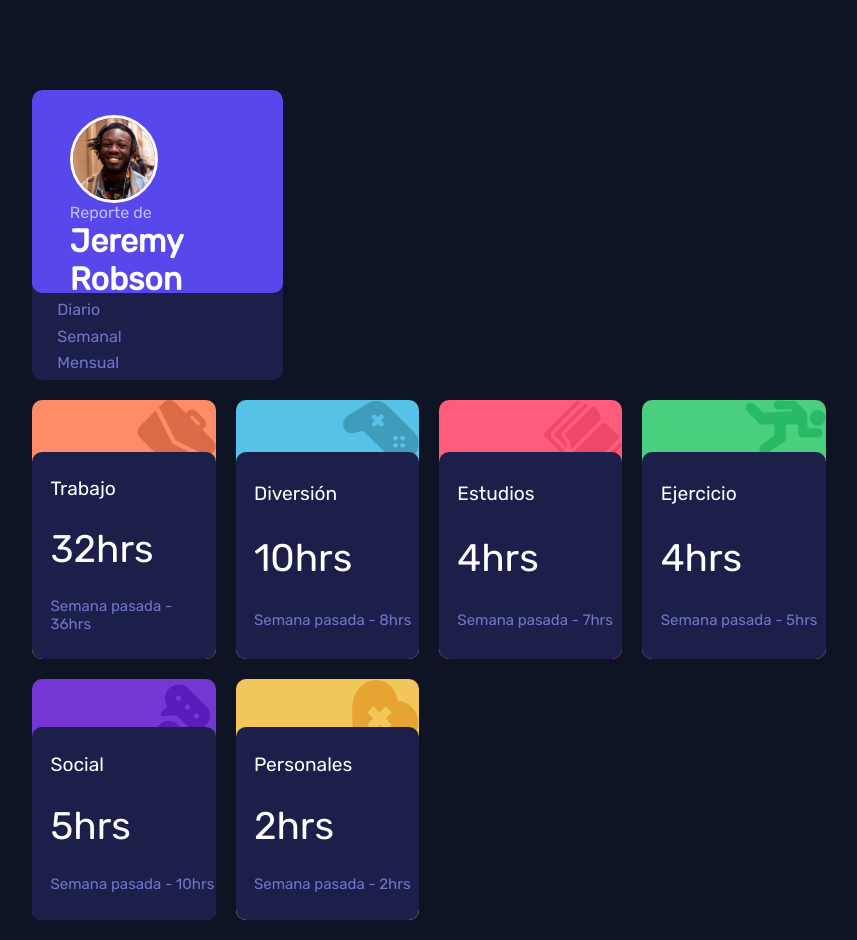
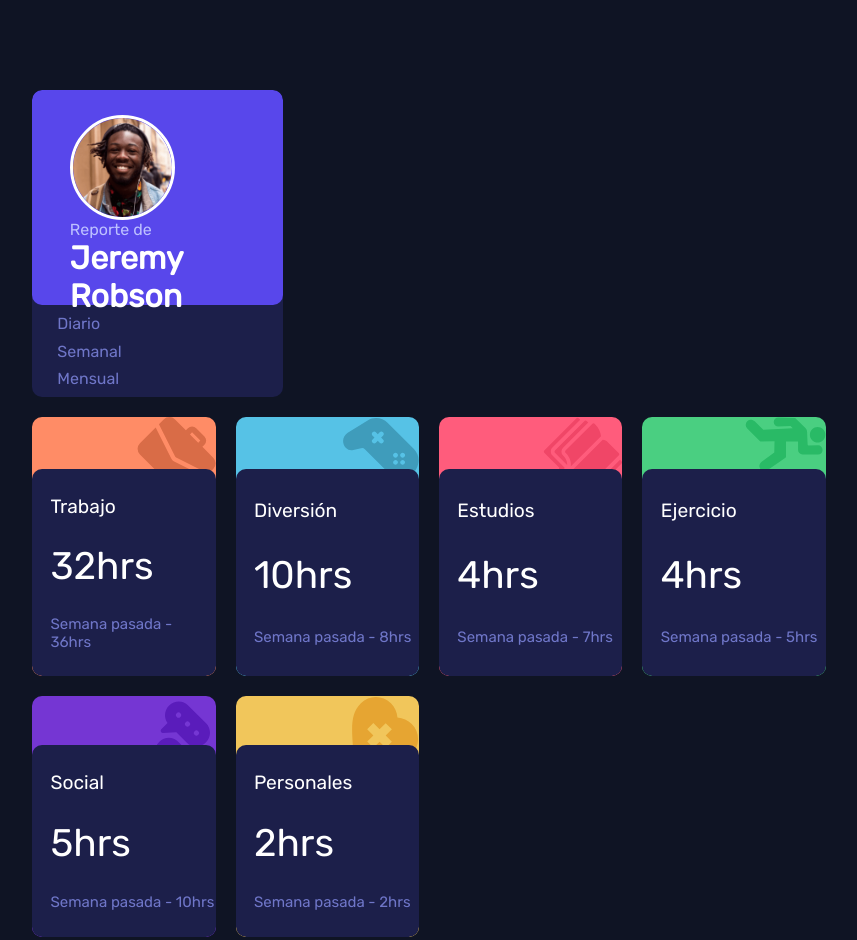
Before and after one commit to JorgeR-Code/time-tracking, a plain HTML site: page index.html in a window 1280 px wide. Shown: the top 940 px of the page, without its empty margins (211-1068 px from the left). Drawn offline with nearby package versions, Linux system fonts and the light colour scheme.

Commit message:
readme modified

```diff
--- a/index.html
+++ b/index.html
@@ -12,7 +12,7 @@
   <script src="//ajax.googleapis.com/ajax/libs/jquery/2.0.0/jquery.min.js"></script>
 </head>
 <body>
-  <div class="container">
+  <div class="container margin">
     <div class="cardStyleP profile cardStyleX">
       <div class="topP">
           <img src="images/image-jeremy.png">
--- a/styles.css
+++ b/styles.css
@@ -28,7 +28,6 @@ h2{
     width: 80%;
     height: auto;
     max-width: 1440px;
-    margin: auto;
     padding: 7% 9%;
     display: grid;
     grid-auto-flow: dense;
@@ -50,6 +49,11 @@ h2{
 }
 
 @media (max-width: 550px) {
+    .margin{
+        margin: none;
+
+    }
+
     .footerP{
         width: 80%;
         height: 30%;
@@ -67,9 +71,31 @@ h2{
     .cardStyleX{
         grid-column: span 4;
     }
+    .topP{
+        background-color: hsl(246, 80%, 60%);
+        width: 100%;
+        height: 70%;
+        border-radius: 10px;
+        color: white;
+        padding: 10% 3%;
+        display: flex;
+        flex-direction: column;
+        justify-content: space-around;
+    }
+
+    .topP img{
+        width: 30%;
+        box-sizing: 10px;
+        border: solid rgb(255, 255, 255);
+        border-radius: 50%;
+    }
   }
 
   @media (min-width: 551px) {
+    .margin{
+        margin: auto;
+
+    }
     .footerP{
         width: 80%;
         height: 30%;
@@ -85,6 +111,24 @@ h2{
     }
     .cardStyleX{
         grid-column: span 1;
+    }
+    .topP{
+        background-color: hsl(246, 80%, 60%);
+        width: 100%;
+        height: 70%;
+        border-radius: 10px;
+        color: white;
+        padding: 10% 15%;
+        display: flex;
+        flex-direction: column;
+        justify-content: space-around;
+    }
+
+    .topP img{
+        width: 60%;
+        box-sizing: 10px;
+        border: solid rgb(255, 255, 255);
+        border-radius: 50%;
     }
   }
 
@@ -127,24 +171,7 @@ h2{
     background-color: hsl(235, 46%, 20%);
 }
 
-.topP{
-    background-color: hsl(246, 80%, 60%);
-    width: 100%;
-    height: 70%;
-    border-radius: 10px;
-    color: white;
-    padding: 10% 15%;
-    display: flex;
-    flex-direction: column;
-    justify-content: space-around;
-}
 
-.topP img{
-    width: 50%;
-    box-sizing: 10px;
-    border: solid rgb(255, 255, 255);
-    border-radius: 50%;
-}
 
 .topP div p{
     color: hsl(236, 100%, 87%);
```
Also changed, not shown: screenDesktop.png (added), screenMobile.png (added), 2 other files.
